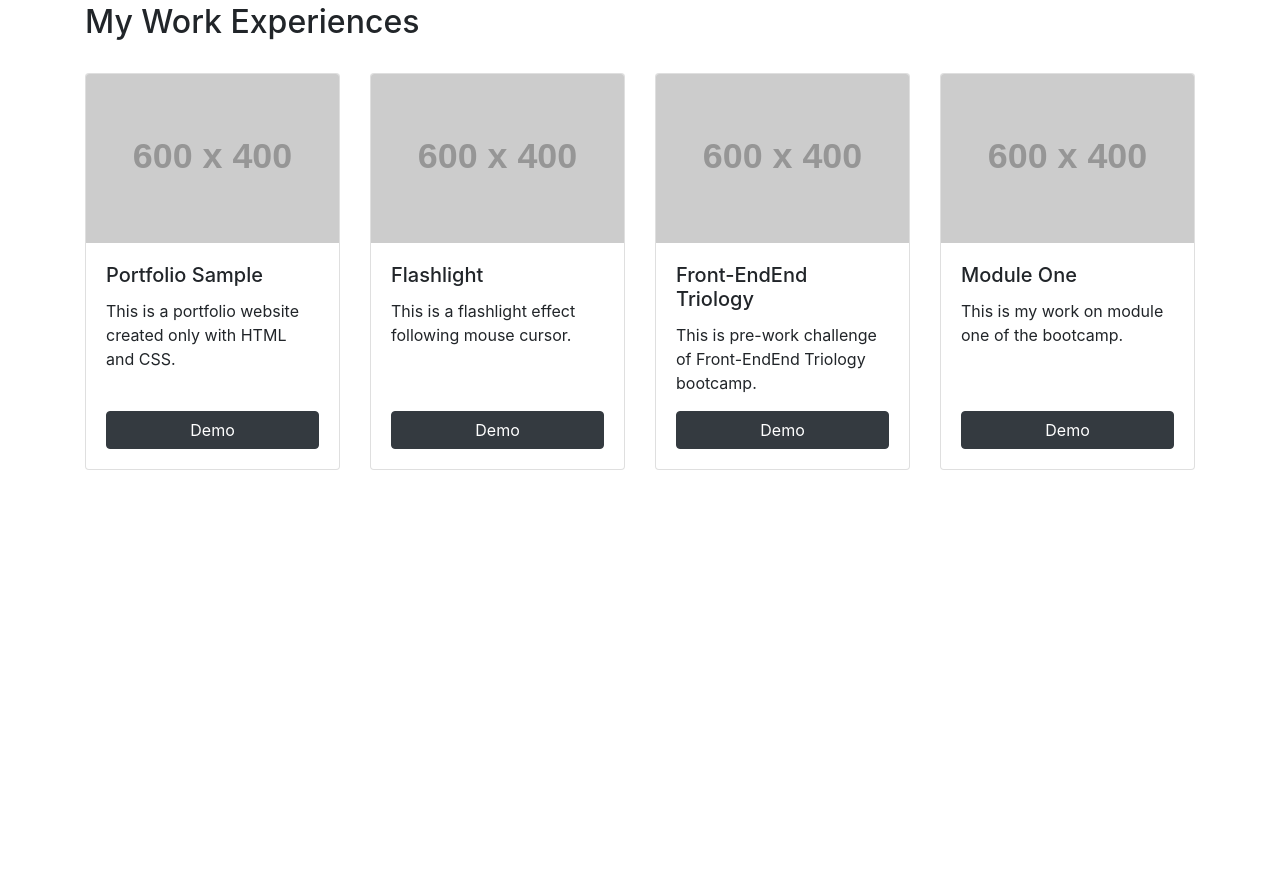
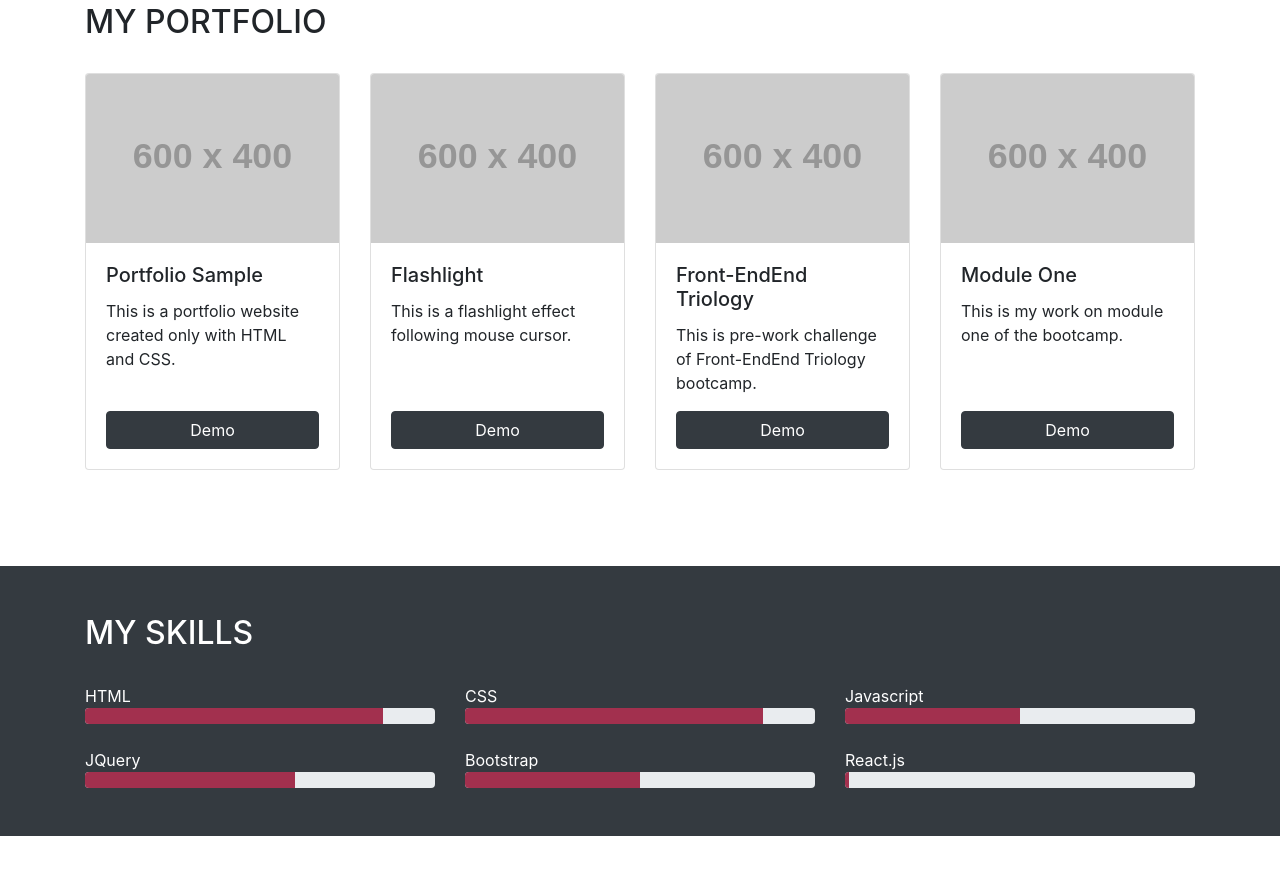
Before and after one commit to KianaMsqt/Bootstrap-Portfolio, a plain HTML site: page index.html in a window 1280 px wide. Shown: the part 564-1438 px from the top of the page. Before the commit the page ends 1130 px from the top, so only its background shows below. Drawn offline with nearby package versions, Linux system fonts and the light colour scheme; placeholder pictures from the web are drawn by us.

Commit message:
Add skills section

```diff
--- a/css/style.css
+++ b/css/style.css
@@ -6,6 +6,10 @@
 
 * {
     scroll-behavior: smooth;
+}
+
+h1, h2, h3 {
+    text-transform: uppercase;
 }
 
 .navbar-brand .border {
@@ -64,3 +68,8 @@
     background-color: rgba( 0,0,0, .7 );
     z-index: 0;
 }
+
+/* Skills progressbar customize color */
+.progress-bar {
+    background-color: var(--colored) !important;
+}
--- a/index.html
+++ b/index.html
@@ -30,6 +30,9 @@
                         <a class="nav-link text-white" href="#portfolio">My Portfolio</a>
                     </li>
                     <li class="nav-item">
+                        <a class="nav-link text-white" href="#skills">My Skills</a>
+                    </li>
+                    <li class="nav-item">
                         <a class="nav-link text-white" href="#contact">Contact Me</a>
                     </li>
                 </ul>
@@ -52,7 +55,7 @@
 
     <section id="portfolio">
         <div class="container mt-5 mb-5 pt-5 pb-5">
-            <h2>My Work Experiences</h2>
+            <h2>My Portfolio</h2>
             <div class="row gx-4 justify-content-between">
 
                 <div class="col-lg-3 col-md-6 mt-4 d-flex align-items-stretch">
@@ -101,6 +104,50 @@
         </div>
     </section>
 
+    <section id="skills" class="bg-dark text-white">
+        <div class="container mt-5 mb-5 pt-5 pb-5">
+            <h2>My Skills</h2>
+            <div class="row gx-4 justify-content-between">
+                <div class="col-lg-4 col-md-6 mt-4">
+                    HTML
+                    <div class="progress">
+                        <div class="progress-bar" role="progressbar" style="width: 85%" aria-valuenow="85" aria-valuemin="0" aria-valuemax="100"></div>
+                    </div>
+                </div>
+                <div class="col-lg-4 col-md-6 mt-4">
+                    CSS
+                    <div class="progress">
+                        <div class="progress-bar" role="progressbar" style="width: 85%" aria-valuenow="85" aria-valuemin="0" aria-valuemax="100"></div>
+                    </div>
+                </div>
+                <div class="col-lg-4 col-md-6 mt-4">
+                    Javascript
+                    <div class="progress">
+                        <div class="progress-bar" role="progressbar" style="width: 50%" aria-valuenow="50" aria-valuemin="0" aria-valuemax="100"></div>
+                    </div>
+                </div>
+                <div class="col-lg-4 col-md-6 mt-4">
+                    JQuery
+                    <div class="progress">
+                        <div class="progress-bar" role="progressbar" style="width: 60%" aria-valuenow="60" aria-valuemin="0" aria-valuemax="100"></div>
+                    </div>
+                </div>
+                <div class="col-lg-4 col-md-6 mt-4">
+                    Bootstrap
+                    <div class="progress">
+                        <div class="progress-bar" role="progressbar" style="width: 50%" aria-valuenow="50" aria-valuemin="0" aria-valuemax="100"></div>
+                    </div>
+                </div>
+                <div class="col-lg-4 col-md-6 mt-4">
+                    React.js
+                    <div class="progress">
+                        <div class="progress-bar" role="progressbar" style="width: 1%" aria-valuenow="1" aria-valuemin="0" aria-valuemax="100"></div>
+                    </div>
+                </div>
+            </div>
+        </div>
+    </section>
+
     <script src="https://code.jquery.com/jquery-3.3.1.slim.min.js" integrity="sha384-q8i/X+965DzO0rT7abK41JStQIAqVgRVzpbzo5smXKp4YfRvH+8abtTE1Pi6jizo" crossorigin="anonymous"></script>
     <script src="https://cdn.jsdelivr.net/npm/popper.js@1.14.7/dist/umd/popper.min.js" integrity="sha384-UO2eT0CpHqdSJQ6hJty5KVphtPhzWj9WO1clHTMGa3JDZwrnQq4sF86dIHNDz0W1" crossorigin="anonymous"></script>
     <script src="https://cdn.jsdelivr.net/npm/bootstrap@4.3.1/dist/js/bootstrap.min.js" integrity="sha384-JjSmVgyd0p3pXB1rRibZUAYoIIy6OrQ6VrjIEaFf/nJGzIxFDsf4x0xIM+B07jRM" crossorigin="anonymous"></script>
```
